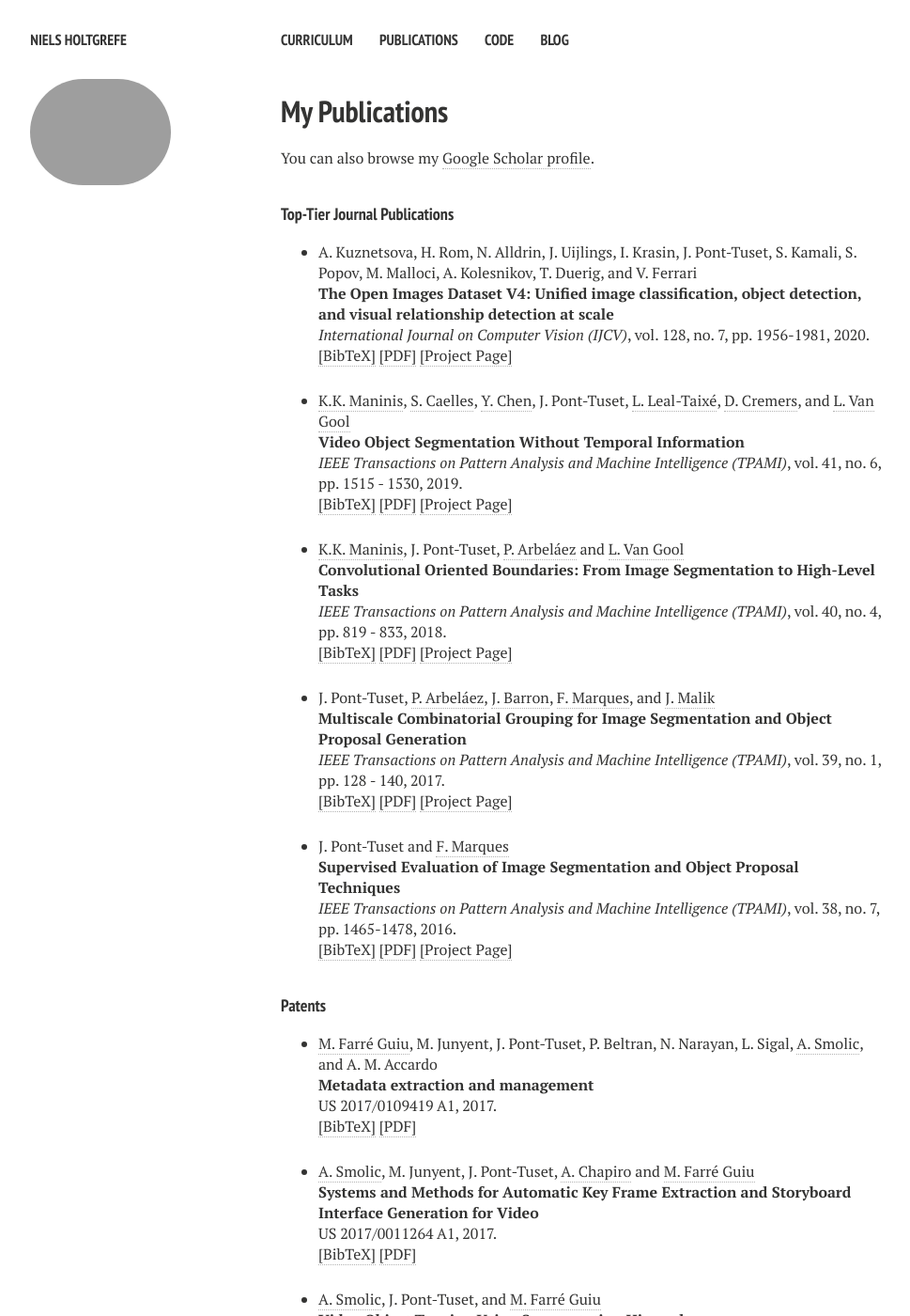
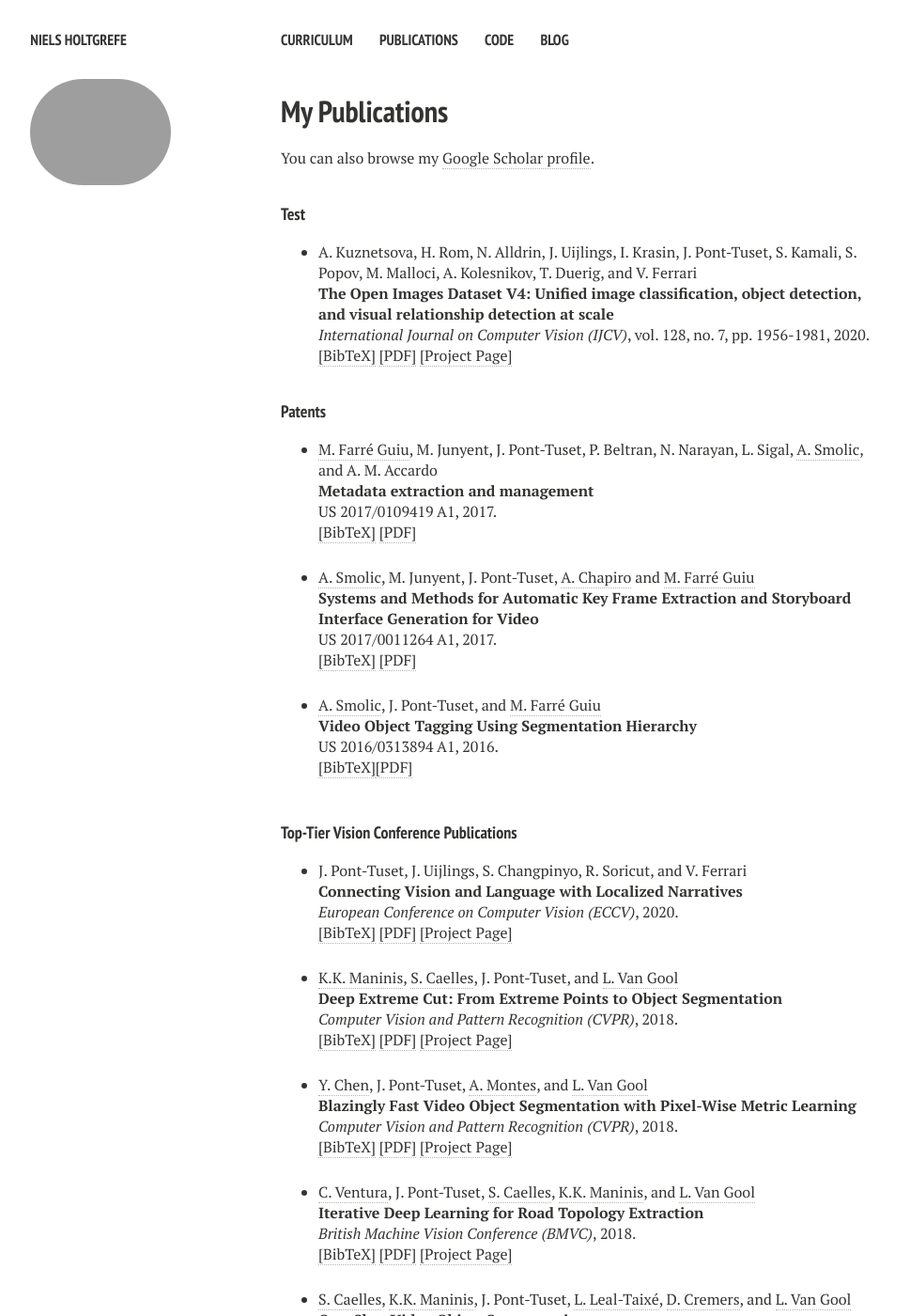
Before and after one commit to nielsholtgrefe/nielsholtgrefe.github.io, a Jekyll site: the page built from publications.md, in a window 1280 px wide and 1400 px high. Shown: the whole window at 94% size, without its empty margins (21-990 px from the left). Built offline with Jekyll 4.4.1, drawn with Linux system fonts in a browser that asks for light colours; nearby versions of some CDN libraries.

Commit message:
Update publications.html

```diff
--- a/_layouts/publications.html
+++ b/_layouts/publications.html
@@ -82,8 +82,7 @@ div.bibtex pre { font-size: 75%; overflow: auto;  width: 100%; padding: 0em 0em;
 
 
 
-<h4 style="margin-bottom:0px;padding-top:10px;">Top-Tier Journal Publications</h4>
-<!-- Generated from JabRef by PubList by Truong Nghiem at 11:44 on 2015.09.10. -->
+<h4 style="margin-bottom:0px;padding-top:10px;">Test</h4>
 <ul class="biblist">
 
   <!-- Item: Kuznetsova2020 -->
@@ -105,120 +104,6 @@ div.bibtex pre { font-size: 75%; overflow: auto;  width: 100%; padding: 0em 0em;
   volume = {128},
   pages={1956-1981},
   journal = {IJCV}
-}
-</pre>
-</div>
-</li>
-
-
-<!-- Item: Maninis2018b -->
-<li ><p>
-<a href="http://www.vision.ee.ethz.ch/~kmaninis" target="_blank">K.K. Maninis</a>, <a href="https://sergicaelles.com/" target="_blank">S. Caelles</a>, <a href="http://www.vision.ee.ethz.ch/~yuhchen/" target="_blank">Y. Chen</a>, J. Pont-Tuset, <a href="https://lealtaixe.github.io" target="_blank">L. Leal-Taixé</a>,
-<a href="http://vision.in.tum.de/members/cremers" target="_blank">D. Cremers</a>, and <a href="http://www.vision.ee.ethz.ch/members/get_member.cgi?id=1" target="_blank">L. Van Gool</a>
-<br><b>Video Object Segmentation Without Temporal Information</b><br>
-<i>IEEE Transactions on Pattern Analysis and Machine Intelligence (TPAMI)</i>, vol. 41, no. 6, pp. 1515 - 1530, 2019.
-<br />
-<a href="javascript:toggleBibtex('Maninis2018c')">[BibTeX]</a>
-<a href="https://arxiv.org/pdf/1709.06031" target="_blank">[PDF]</a> <a href="http://www.vision.ee.ethz.ch/~cvlsegmentation/osvos-s/"  target="_blank">[Project Page]</a>
-</p>
-<div id="bib_Maninis2018c" class="bibtex noshow">
-<pre>
-@Article{Maninis2018c,
-  author = {K.K. Maninis and S. Caelles and Y. Chen and J. Pont-Tuset and L. Leal-Taix\'e and D. Cremers and L. {Van Gool},
-  title = {Video Object Segmentation Without Temporal Information},
-  journal = {IEEE Transactions on Pattern Analysis and Machine Intelligence (TPAMI)},
-  year = {2019},
-  volume = {41},
-  number = {6},
-  pages = {1515 - 1530}
-}
-</pre>
-</div>
-</li>
-
-
-<!-- Item: Maninis2018 -->
-<li ><p>
-<a href="http://www.vision.ee.ethz.ch/~kmaninis" target="_blank">K.K. Maninis</a>, J. Pont-Tuset, <a href="https://biomedicalcomputervision.uniandes.edu.co" target="_blank">P. Arbeláez</a> and <a href="http://www.vision.ee.ethz.ch/members/get_member.cgi?id=1" target="_blank">L. Van Gool</a><br><b>Convolutional Oriented Boundaries: From Image Segmentation to High-Level Tasks</b><br>
-<i>IEEE Transactions on Pattern Analysis and Machine Intelligence (TPAMI)</i>, vol. 40, no. 4, pp. 819 - 833, 2018.
-<br />
-<a href="javascript:toggleBibtex('Maninis2018')">[BibTeX]</a>
-<a href="http://arxiv.org/abs/1701.04658" target="_blank">[PDF]</a> <a href="http://www.vision.ee.ethz.ch/~cvlsegmentation/cob/"  target="_blank">[Project Page]</a>
-</p>
-<div id="bib_Maninis2018" class="bibtex noshow">
-<pre>
-@article{Maninis2018,
-  author = {Maninis, Kevis-Kokitsi and Pont-Tuset, Jordi and Arbel&aacute;ez, Pablo and {Van Gool}, Luc},
-  title = {Convolutional Oriented Boundaries: From Image Segmentation to High-Level Tasks},
-  journal = {IEEE Transactions on Pattern Analysis and Machine Intelligence (TPAMI)},
-  year = {2018},
-  volume = {40},
-  number = {4},
-  pages = {819 - 833}
-}
-</pre>
-</div>
-</li>
-
-
-    <!-- Item: Pont-Tuset2017 -->
-    <li ><p>
-    J. Pont-Tuset, <a href="https://biomedicalcomputervision.uniandes.edu.co" target="_blank">P. Arbeláez</a>, <a href="http://www.cs.berkeley.edu/~barron/" target="_blank">J. Barron</a>, <a href="https://imatge.upc.edu/web/ferran" target="_blank">F. Marques</a>, and <a href="http://www.cs.berkeley.edu/~malik/" target="_blank">J. Malik</a>
-    <br><b>Multiscale Combinatorial Grouping for Image Segmentation and Object Proposal Generation</b><br>
-<i>IEEE Transactions on Pattern Analysis and Machine Intelligence (TPAMI)</i>,
-vol. 39,
-no. 1,
-pp. 128 - 140,
-
-2017.
-
-<br />
-    <a href="javascript:toggleBibtex('Pont-Tuset2017')">[BibTeX]</a>
-    <a href="http://ieeexplore.ieee.org/document/7423791/" target="_blank">[PDF]</a> <a href="http://www.eecs.berkeley.edu/Research/Projects/CS/vision/grouping/mcg/" target="_blank">
-    [Project Page]</a>
-</p>
-<div id="bib_Pont-Tuset2017" class="bibtex noshow">
-<pre>
-@article{Pont-Tuset2017,
-  author = {J. Pont-Tuset and P. Arbel\'{a}ez and J. Barron and F.Marques and J. Malik},
-  title = {Multiscale Combinatorial Grouping for Image Segmentation and Object Proposal Generation},
-  journal = {IEEE Transactions on Pattern Analysis and Machine Intelligence (TPAMI)},
-  year = {2017},
-  volume = {39},
-  number = {1},
-  pages = {128 - 140}
-}
-</pre>
-</div>
-</li>
-
-
-<!-- Item: Pont-Tuset2016a -->
-<li ><p>
-J. Pont-Tuset and <a href="https://imatge.upc.edu/web/ferran" target="_blank">F. Marques</a>
-<br><b>Supervised Evaluation of Image Segmentation and Object Proposal Techniques</b><br>
-<i>IEEE Transactions on Pattern Analysis and Machine Intelligence (TPAMI)</i>,
-vol. 38,
-no. 7,
-pp. 1465-1478,
-
-2016.
-
-<br />
-<a href="javascript:toggleBibtex('Pont-Tuset2016a')">[BibTeX]</a>
-<a href="http://ieeexplore.ieee.org/xpl/articleDetails.jsp?arnumber=7274729" target="_blank">[PDF]</a> <a href="http://www.vision.ee.ethz.ch/~cvlsegmentation/seism/index.html" target="_blank">
-[Project Page]</a>
-</p>
-<div id="bib_Pont-Tuset2016a" class="bibtex noshow">
-<pre>
-@article{Pont-Tuset2016a,
-  author = {Jordi Pont-Tuset and Ferran Marques},
-  title = {Supervised Evaluation of Image Segmentation and Object Proposal Techniques},
-  journal = {IEEE Transactions on Pattern Analysis and Machine Intelligence (TPAMI)},
-  year = {2016},
-  volume = {38},
-  number = {7},
-  pages = {1465--1478}
 }
 </pre>
 </div>
```
